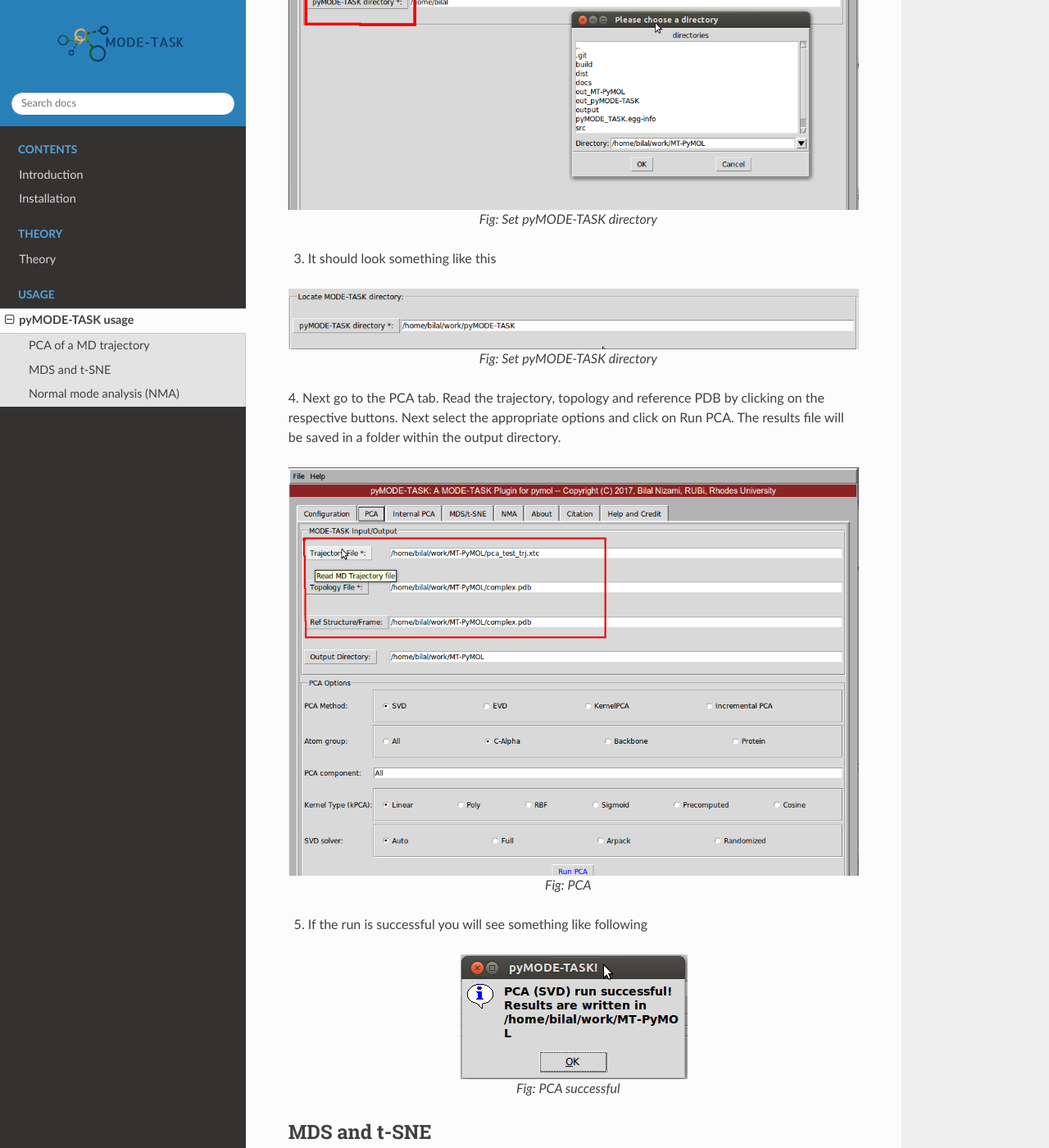
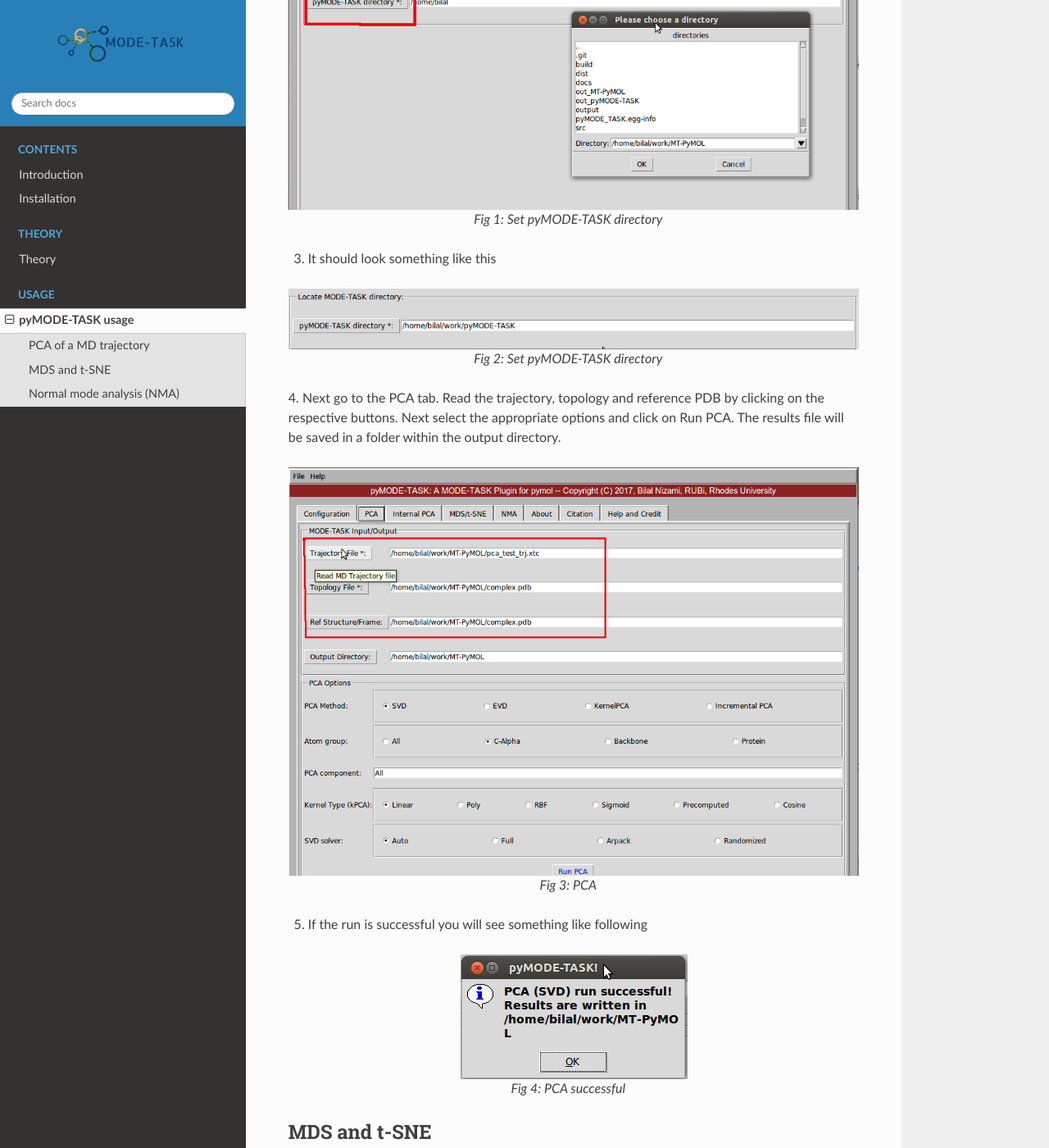
Before and after one commit to RUBi-ZA/pyMODE-TASK, a Sphinx documentation site: the page built from docs/source/pyMODE-TASK_usage.rst, in a window 1280 px wide and 1400 px high, scrolled down 817 px. Shown: the whole window at 82% size. Built offline with Sphinx 7.4.7 and the Read the Docs theme 2.0.0, drawn with Linux system fonts in a browser that asks for light colours; some of the changed text lies outside the part shown.

Commit message:
Update pyMODE-TASK_usage.rst

```diff
--- a/docs/source/pyMODE-TASK_usage.rst
+++ b/docs/source/pyMODE-TASK_usage.rst
@@ -21,7 +21,7 @@ Browse to the directory and click ok.
 .. figure:: ../img/conf_page.png
    :align: center
 
-   Fig: Set pyMODE-TASK directory
+   Fig 1: Set pyMODE-TASK directory
 
 3. It should look something like this
 
@@ -29,7 +29,7 @@ Browse to the directory and click ok.
 .. figure:: ../img/conf_page1.png
    :align: center
 
-   Fig: Set pyMODE-TASK directory
+   Fig 2: Set pyMODE-TASK directory
 
 4. Next go to the PCA tab. Read the trajectory, topology and reference PDB by clicking on the respective
 buttons. Next select the appropriate options and click on Run PCA. The results file will be saved in a folder
@@ -38,14 +38,14 @@ within the output directory.
 .. figure:: ../img/pca_page.png
    :align: center
 
-   Fig: PCA
+   Fig 3: PCA
 
 5. If the run is successful you will see something like following
 
 .. figure:: ../img/pca_result.png
    :align: center
 
-   Fig: PCA successful
+   Fig 4: PCA successful
 
 MDS and t-SNE
 -------------------------------
```
Also changed, not shown: other parts of docs/source/pyMODE-TASK_usage.rst (+11 -11 lines).
